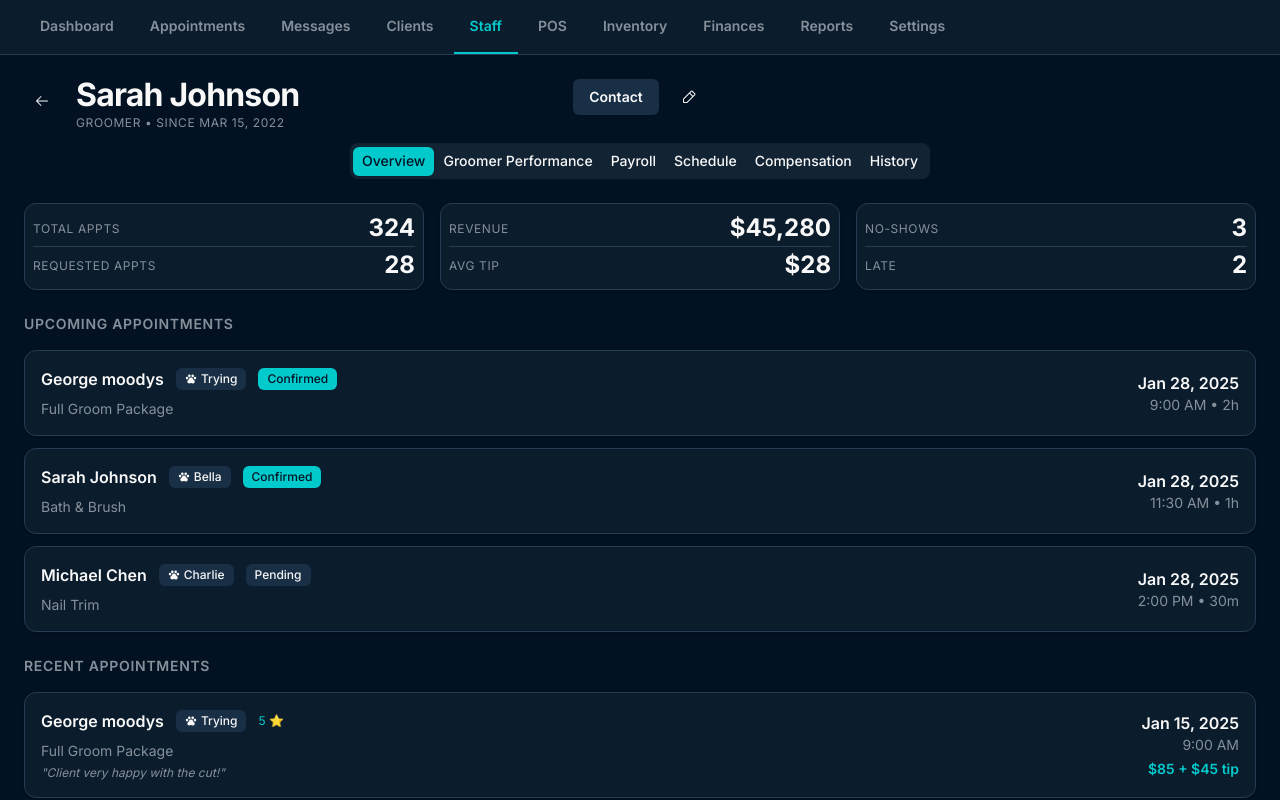
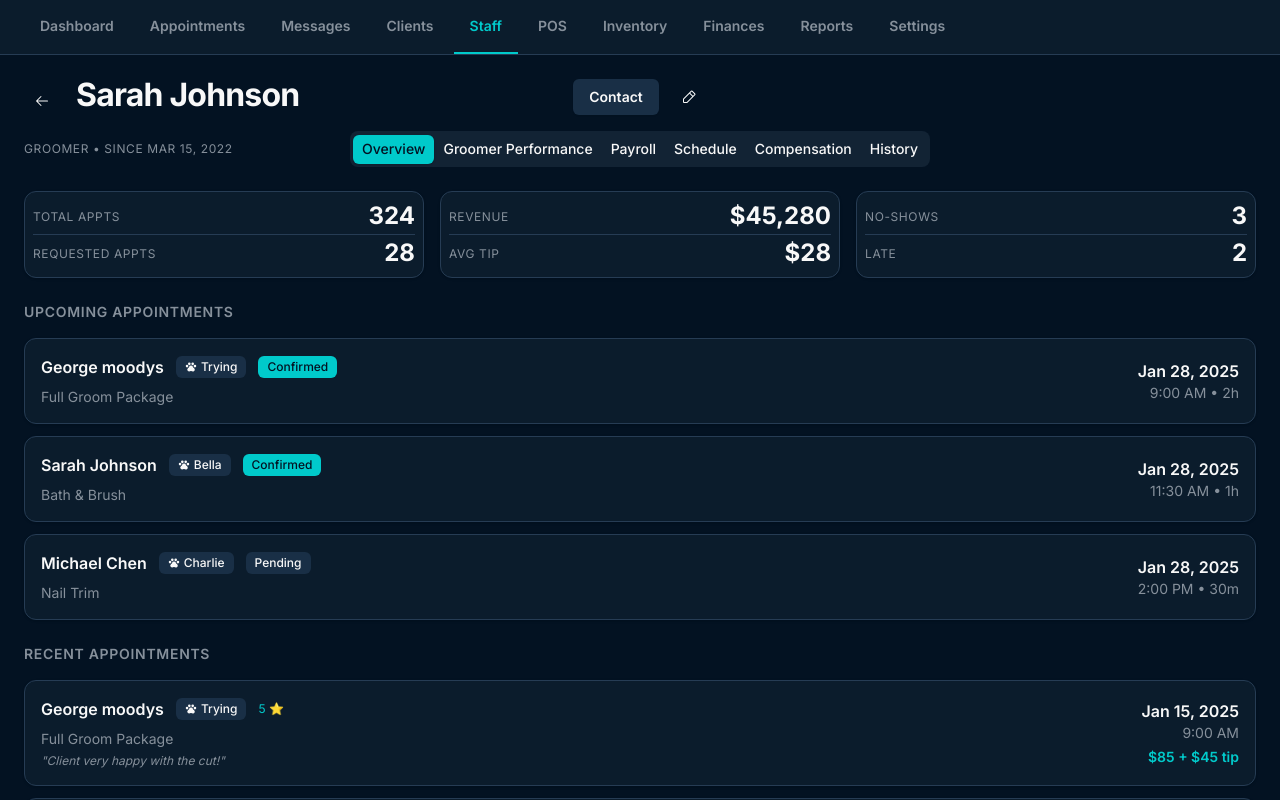
Before and after one commit to JimmysRanch/126, a React (Vite) app: page /staff/1 in a window 1280 px wide. Shown: the top 800 px of the page. Built offline with nearby package versions, Linux system fonts and the light colour scheme.

Commit message:
Align staff profile tabs with role row

```diff
--- a/src/pages/StaffProfile.tsx
+++ b/src/pages/StaffProfile.tsx
@@ -166,6 +166,7 @@ export function StaffProfile() {
         <Tabs value={activeTab} onValueChange={setActiveTab} className="w-full">
           <div className="flex flex-col gap-4 sm:gap-6">
             <header className="flex flex-col gap-3">
+              <div className="flex flex-col gap-3">
                 <div className="flex flex-col gap-3 sm:grid sm:grid-cols-[minmax(0,1fr)_auto_minmax(0,1fr)] sm:items-start sm:gap-4">
                   <div className="flex items-start gap-3 sm:gap-4">
                   <Button
@@ -180,19 +181,6 @@ export function StaffProfile() {
                     <h1 className={`${isMobile ? 'text-xl' : 'text-[32px]'} font-bold tracking-tight leading-none`}>
                       {staff.name}
                     </h1>
-                    <div className="flex items-center gap-2 sm:gap-3 mt-1 flex-wrap">
-                      <p className="text-[10px] sm:text-xs text-muted-foreground uppercase tracking-wider">
-                        {staff.role} • SINCE {staff.hireDate.toUpperCase()}
-                      </p>
-                      {staff.status !== "Active" && (
-                        <Badge
-                          variant="secondary"
-                          className="text-xs"
-                        >
-                          {staff.status}
-                        </Badge>
-                      )}
-                    </div>
                   </div>
                   </div>
 
@@ -259,6 +247,22 @@ export function StaffProfile() {
                   </Button>
                   </div>
                 </div>
+
+                <div className="flex flex-col gap-2 sm:grid sm:grid-cols-[minmax(0,1fr)_auto_minmax(0,1fr)] sm:items-center sm:gap-4">
+                  <div className="flex items-center gap-2 sm:gap-3 flex-wrap">
+                    <p className="text-[10px] sm:text-xs text-muted-foreground uppercase tracking-wider">
+                      {staff.role} • SINCE {staff.hireDate.toUpperCase()}
+                    </p>
+                    {staff.status !== "Active" && (
+                      <Badge
+                        variant="secondary"
+                        className="text-xs"
+                      >
+                        {staff.status}
+                      </Badge>
+                    )}
+                  </div>
+
                   <div className="flex justify-center">
                     <TabsList className="flex flex-wrap justify-center">
                       <TabsTrigger
@@ -298,6 +302,8 @@ export function StaffProfile() {
                         History
                       </TabsTrigger>
                     </TabsList>
+                  </div>
+                </div>
               </div>
             </header>
 
```
Lines whose indentation alone changed are shown as unchanged.
